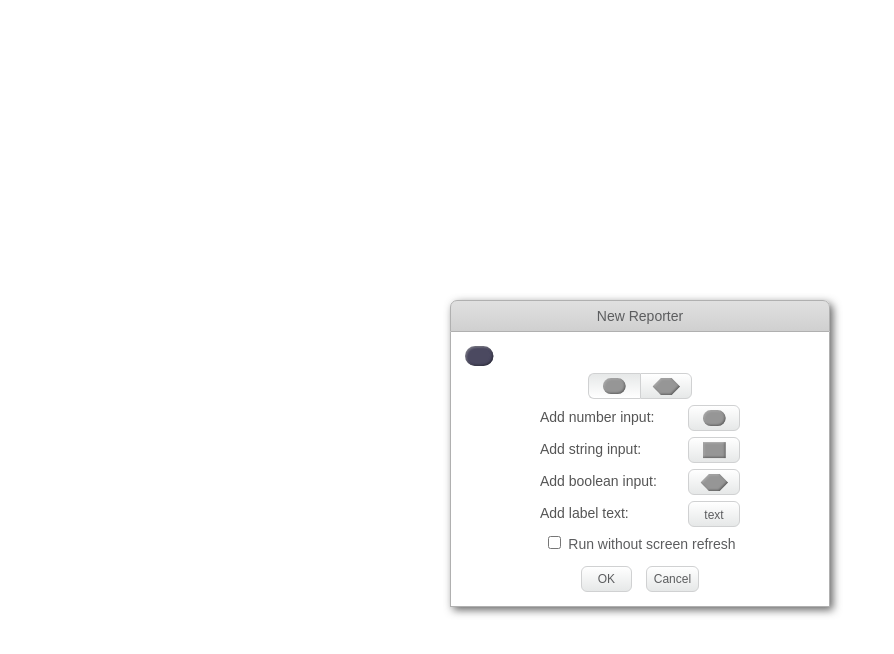
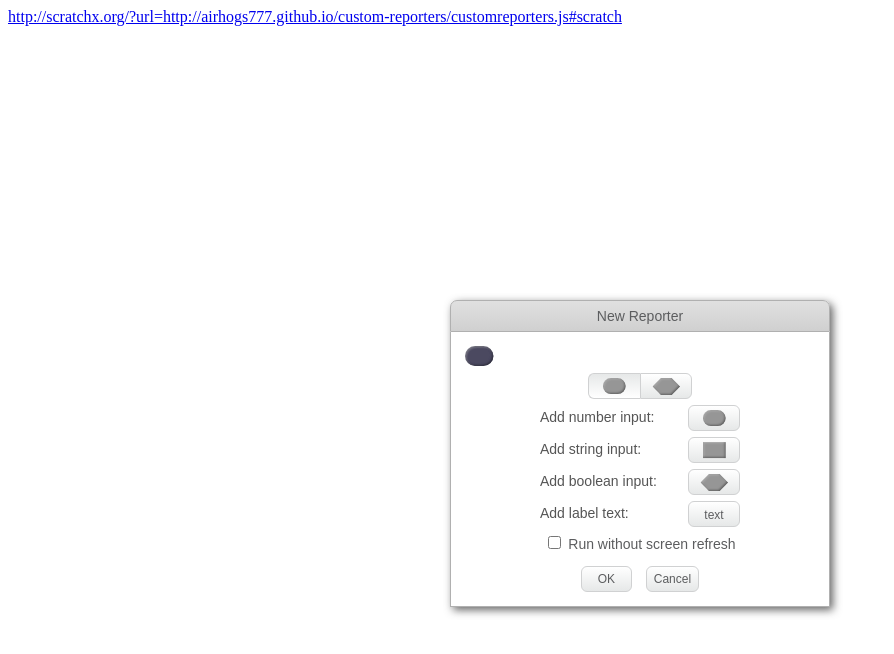
Before and after one commit to Airhogs777/custom-reporters, a plain HTML site: page index.html in a window 1280 px wide. Shown: the whole page, without its empty margins (0-894 px from the left). Drawn offline with Linux system fonts and the light colour scheme.

Commit message:
rename dialogTest to index; add URL to scratch site in index

```diff
--- a/dialogTest.html
+++ b/index.html
@@ -8,4 +8,5 @@
   }
   </script>
   <script src="customreporters.js"></script>
+  <a href="http://scratchx.org/?url=http://airhogs777.github.io/custom-reporters/customreporters.js#scratch">http://scratchx.org/?url=http://airhogs777.github.io/custom-reporters/customreporters.js#scratch</a>
 </body>
```
